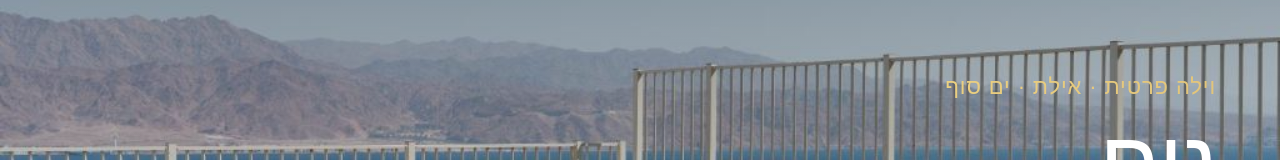
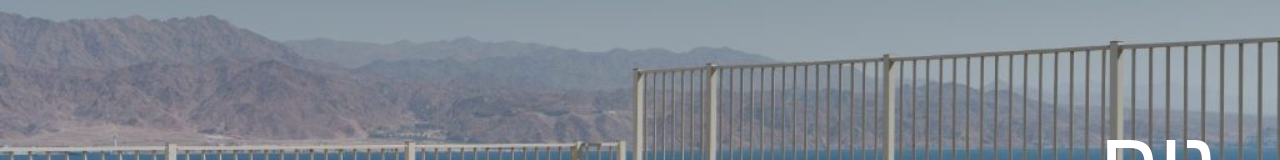
Before and after one commit to yardenazulay10-beep/villa-dekel, a Next.js app: page / in a window 1280 px wide. Shown: the part 227-387 px from the top of the page. Built offline with nearby package versions, Linux system fonts and the light colour scheme; a web font is replaced by a local one.

Commit message:
Remove hero label text

```diff
--- a/app/page.tsx
+++ b/app/page.tsx
@@ -648,9 +648,6 @@ export default function Home() {
 
         {/* Hero text */}
         <div className="relative z-10 px-6 md:px-16 pb-16 md:pb-20">
-          <p className="label-gold-hero">
-            וילה פרטית · אילת · ים סוף
-          </p>
           <h1 className="font-display text-6xl md:text-8xl text-white font-light leading-[0.95] mb-6 tracking-tight">
             נוף<br />הדקל
           </h1>
```
